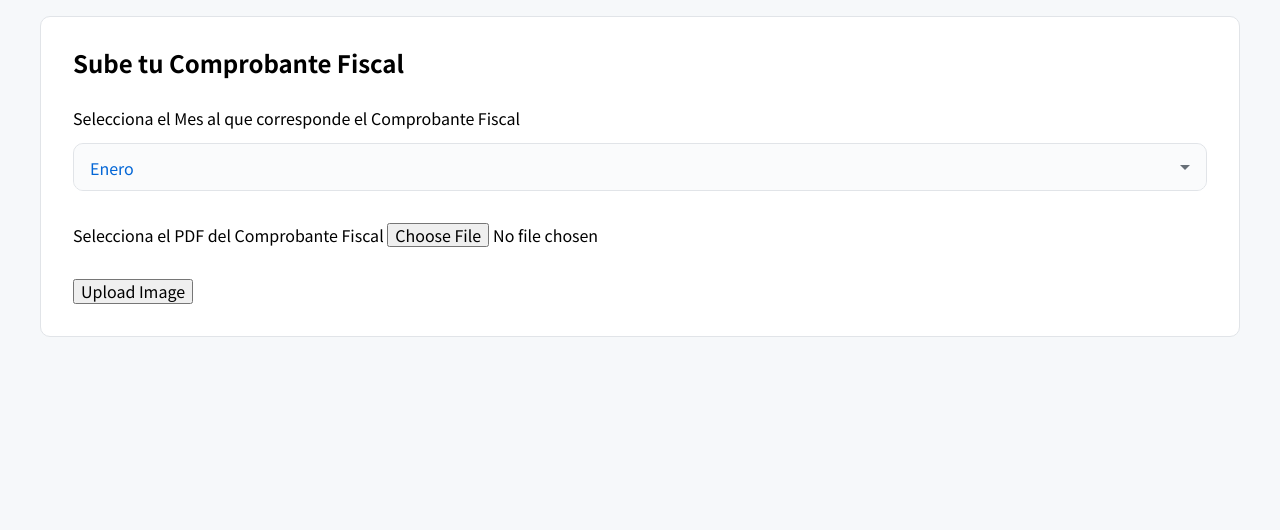
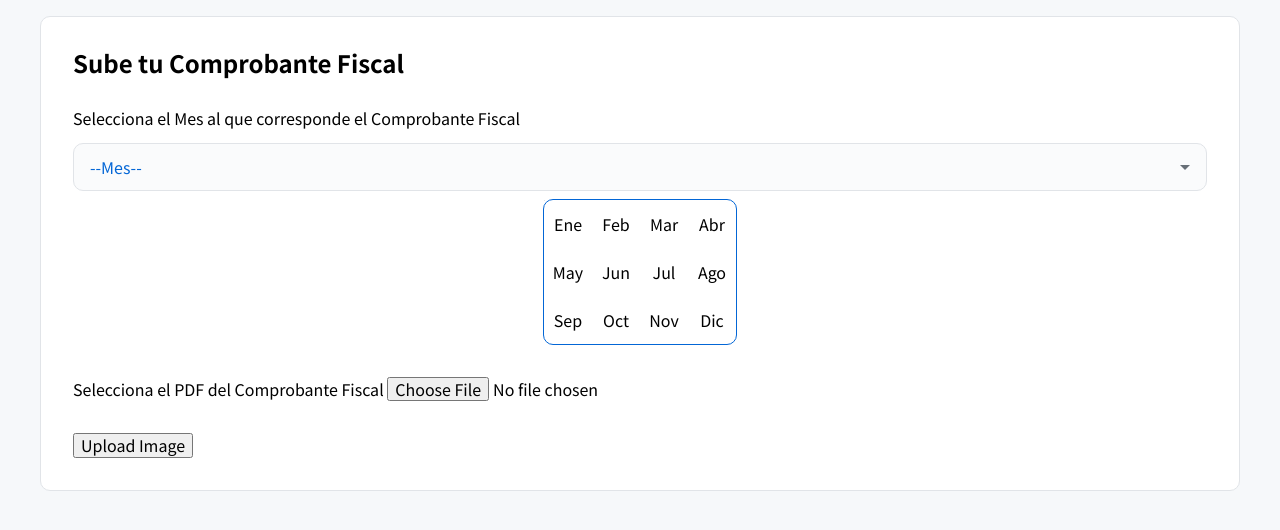
Before and after one commit to Solpapaya/QR-project, a PHP site: page / in a window 1280 px wide. Shown: the part 64-594 px from the top of the page. Run offline with PHP 8.4, Linux system fonts and the light colour scheme; some libraries are stand-ins or nearby versions.

Commit message:
Some work done to month input

```diff
--- a/index.html
+++ b/index.html
@@ -23,19 +23,20 @@
                 <div class="field">
                     <!-- Make a month picker -->
                     <p>Selecciona el Mes al que corresponde el Comprobante Fiscal</p>
-                    <div class="select-container">
-                        <input type="radio" name="month" id="Enero" value="Enero" checked> <label for="Enero">Enero</label>
-                        <input type="radio" name="month" id="Febrero" value="Febrero"> <label for="Febrero">Febrero</label>
-                        <input type="radio" name="month" id="Marzo" value="Marzo"> <label for="Marzo">Marzo</label>
-                        <input type="radio" name="month" id="Abril" value="Abril"> <label for="Abril">Abril</label>
-                        <input type="radio" name="month" id="Mayo" value="Mayo"> <label for="Mayo">Mayo</label>
-                        <input type="radio" name="month" id="Junio" value="Junio"> <label for="Junio">Junio</label>
-                        <input type="radio" name="month" id="Julio" value="Julio"> <label for="Julio">Julio</label>
-                        <input type="radio" name="month" id="Agosto" value="Agosto"> <label for="Agosto">Agosto</label>
-                        <input type="radio" name="month" id="Septiembre" value="Septiembre"> <label for="Septiembre">Septiembre</label>
-                        <input type="radio" name="month" id="Octubre" value="Octubre"> <label for="Octubre">Octubre</label>
-                        <input type="radio" name="month" id="Noviembre" value="Noviembre"> <label for="Noviembre">Noviembre</label>
-                        <input type="radio" name="month" id="Diciembre" value="Diciembre"> <label for="Diciembre">Diciembre</label>
+                    <div class="select-input">--Mes--</div>
+                    <div class="month-container">
+                        <input type="radio" name="month" id="Enero" value="Enero" checked> <label for="Enero">Ene</label>
+                        <input type="radio" name="month" id="Febrero" value="Febrero"> <label for="Febrero">Feb</label>
+                        <input type="radio" name="month" id="Marzo" value="Marzo"> <label for="Marzo">Mar</label>
+                        <input type="radio" name="month" id="Abril" value="Abril"> <label for="Abril">Abr</label>
+                        <input type="radio" name="month" id="Mayo" value="Mayo"> <label for="Mayo">May</label>
+                        <input type="radio" name="month" id="Junio" value="Junio"> <label for="Junio">Jun</label>
+                        <input type="radio" name="month" id="Julio" value="Julio"> <label for="Julio">Jul</label>
+                        <input type="radio" name="month" id="Agosto" value="Agosto"> <label for="Agosto">Ago</label>
+                        <input type="radio" name="month" id="Septiembre" value="Septiembre"> <label for="Septiembre">Sep</label>
+                        <input type="radio" name="month" id="Octubre" value="Octubre"> <label for="Octubre">Oct</label>
+                        <input type="radio" name="month" id="Noviembre" value="Noviembre"> <label for="Noviembre">Nov</label>
+                        <input type="radio" name="month" id="Diciembre" value="Diciembre"> <label for="Diciembre">Dic</label>
                     </div>
                 </div>
 
--- a/src/scss/layout/_selectMonth.scss
+++ b/src/scss/layout/_selectMonth.scss
@@ -1,3 +1,56 @@
+.select-input {
+    position: relative;
+    display: flex;
+    align-items: center;
+    border: 1px solid $grayBorder;
+    border-radius: 1rem;
+    background-color: $grayButton;
+    color: $blue;
+    width: 100%;
+    height: $baseUnit * 3;
+    padding-left: $baseUnit;
+
+    &::after {
+        content: "";
+        position: absolute;
+        top: $baseUnit*1.3;
+        right: $baseUnit;
+        border: $baseUnit/3 solid;
+        border-color: $gray transparent transparent transparent;
+        cursor: pointer;
+        transition: $timing ease-in-out;
+    }
+}
+
+.month-container {
+    display: grid;
+    grid-template-columns: repeat(4, $baseUnit*3);
+    grid-template-rows: repeat(3, $baseUnit*3);
+    // gap: $baseUnit;
+    border: 1px solid $blue;
+    border-radius: 1rem;
+    // padding: $baseUnit 0;
+    // width: 50%;
+    margin: $baseUnit/2 auto 0 auto;
+    width: fit-content;
+
+
+    input {
+        width: 1px;
+        height: 1px;
+        display: inline-block;
+        position: absolute;
+        opacity: 0.01;
+    }
+
+    label {
+        display: flex;
+        justify-content: center;
+        align-items: center;
+        cursor: pointer;
+    }
+}
+
 .select-container {
     position: relative;
     display: flex;
```
Also changed, not shown: build/css/app.css, 1 other file.
